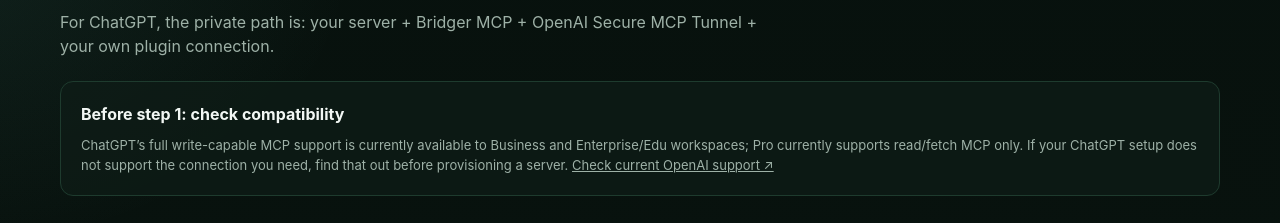
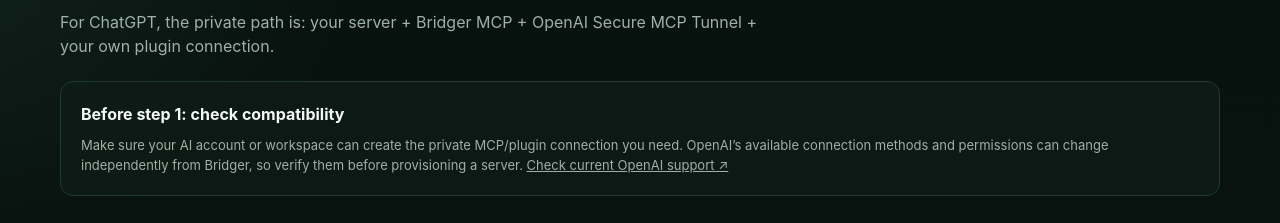
Before and after one commit to TheSpyglassofOdysseus/bridger, a plain HTML site: page site/index.html in a window 1280 px wide. Shown: the part 1160-1383 px from the top of the page. Drawn offline with Linux system fonts and the light colour scheme.

Commit message:
Release Bridger v0.2.1

```diff
--- a/selfhosted/package.json
+++ b/selfhosted/package.json
@@ -1,7 +1,7 @@
 {
   "name": "bridger-selfhosted-mcp",
   "private": true,
-  "version": "0.2.0",
+  "version": "0.2.1",
   "description": "Pinned self-hosted Desktop Commander MCP runtime for Bridger",
   "license": "MIT",
   "engines": {
--- a/site/index.html
+++ b/site/index.html
@@ -174,7 +174,7 @@ textarea{
       <div class="kicker">The easy path</div>
       <h2 class="section-title">Five steps. No infrastructure degree required.</h2>
       <p class="section-copy">For ChatGPT, the private path is: your server + Bridger MCP + OpenAI Secure MCP Tunnel + your own plugin connection.</p>
-      <div class="card" style="margin-top:22px"><h3>Before step 1: check compatibility</h3><p>ChatGPT’s full write-capable MCP support is currently available to Business and Enterprise/Edu workspaces; Pro currently supports read/fetch MCP only. If your ChatGPT setup does not support the connection you need, find that out before provisioning a server. <a href="https://help.openai.com/en/articles/12584461-developer-mode-and-full-mcp-connectors-in-chatgpt" target="_blank" rel="noopener noreferrer">Check current OpenAI support ↗</a></p></div>
+      <div class="card" style="margin-top:22px"><h3>Before step 1: check compatibility</h3><p>Make sure your AI account or workspace can create the private MCP/plugin connection you need. OpenAI’s available connection methods and permissions can change independently from Bridger, so verify them before provisioning a server. <a href="https://help.openai.com/en/articles/12584461-developer-mode-and-full-mcp-connectors-in-chatgpt" target="_blank" rel="noopener noreferrer">Check current OpenAI support ↗</a></p></div>
       <div class="grid5">
         <article class="card"><div class="n">01</div><h3>Get a server</h3><p>Use eligible Oracle free ARM compute when available, or another ARM64 Linux server you control.</p></article>
         <article class="card"><div class="n">02</div><h3>Run the installer</h3><p>One script installs Bridger, its private Node runtime, Tailscale, credentials, services, and health checks.</p></article>
```
Also changed, not shown: CHANGELOG.md, 1 other file.
